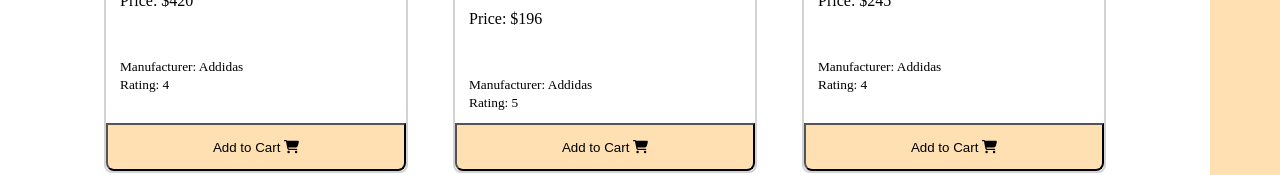
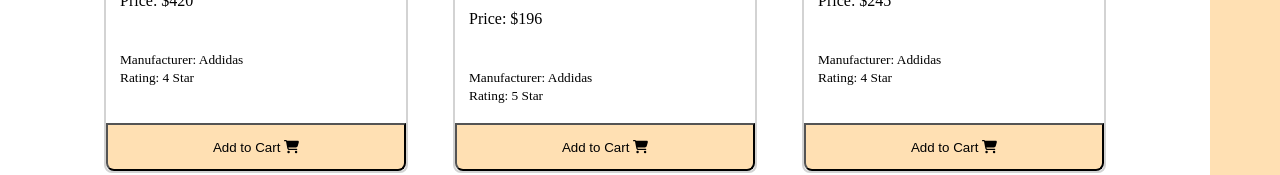
Before and after one commit to nurealammiaji/all-mart, a React (Vite) app: page /shop in a window 1280 px wide. Shown: the part 539-714 px from the top of the page. Built offline with nearby package versions, Linux system fonts and the light colour scheme.

Commit message:
data added to the local storage

```diff
--- a/src/components/Products/Products.css
+++ b/src/components/Products/Products.css
@@ -19,7 +19,7 @@
 }
 
 .card-info p {
-    margin: 11px 0px 47px 0px;
+    margin: 11px 0px 40px 0px;
 }
 
 .card-button button{
@@ -30,3 +30,7 @@
     position: absolute;
     bottom: 0;
 }
+
+.card-button button:hover {
+    background-color: orange;
+}
--- a/src/components/Products/Products.jsx
+++ b/src/components/Products/Products.jsx
@@ -18,7 +18,7 @@ const Products = (props) => {
                     <p>Price: ${price} </p>
                     <small>Manufacturer: {seller}</small>
                     <br />
-                    <small>Rating: {ratings}</small>
+                    <small>Rating: {ratings} Star</small>
                 </div>
             </div>
             <div className='card-button'>
--- a/src/components/Shop/Shop.jsx
+++ b/src/components/Shop/Shop.jsx
@@ -1,8 +1,9 @@
 import { useState } from 'react';
 import Products from '../Products/Products';
 import Cart from '../cart/Cart';
-import './Shop.css'
+import './Shop.css';
 import { useEffect } from 'react';
+import { addToDb } from '../../utilities/fakedb';
 
 const Shop = () => {
 
@@ -12,6 +13,7 @@ const Shop = () => {
     const addToCart = (product) => {
         const newItems = [...items, product];
         setItems(newItems);
+        addToDb(product.id);
     }
 
     useEffect(()=> {
--- a/src/components/cart/Cart.jsx
+++ b/src/components/cart/Cart.jsx
@@ -1,4 +1,4 @@
-import './Cart.css'
+import './Cart.css';
 
 const Cart = (props) => {
 
```
